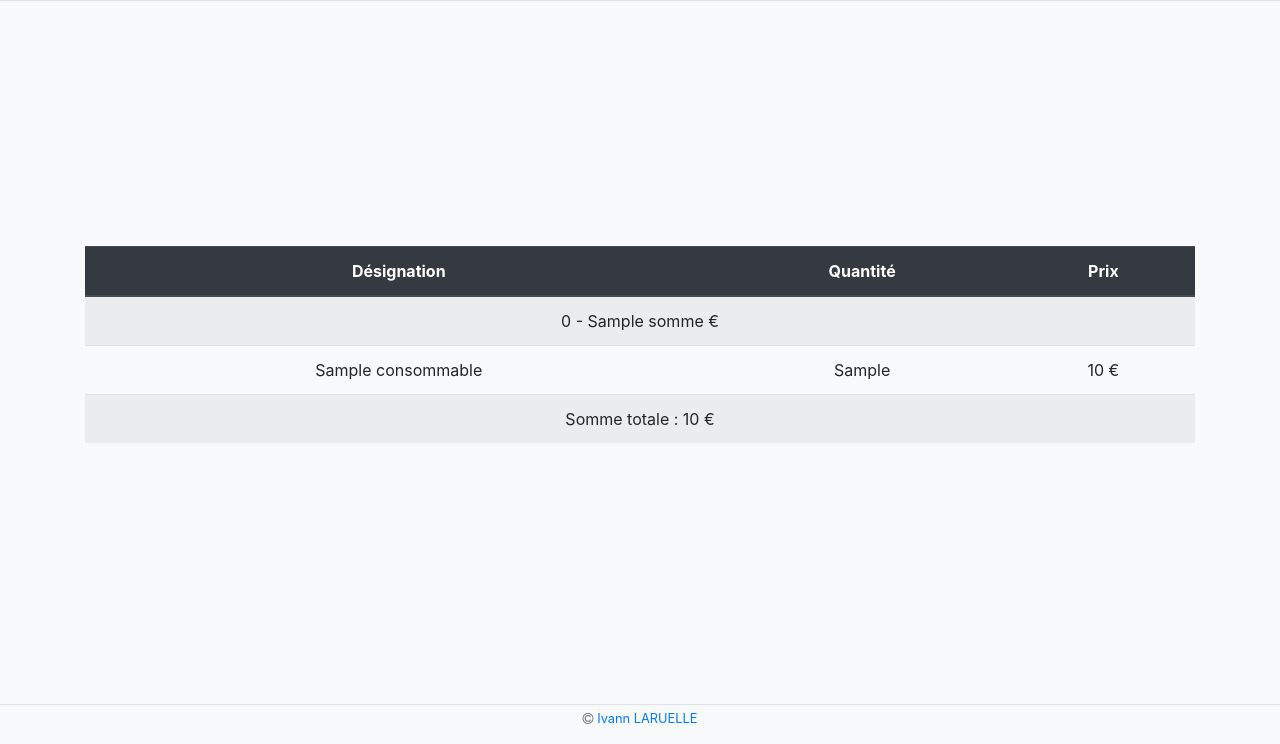
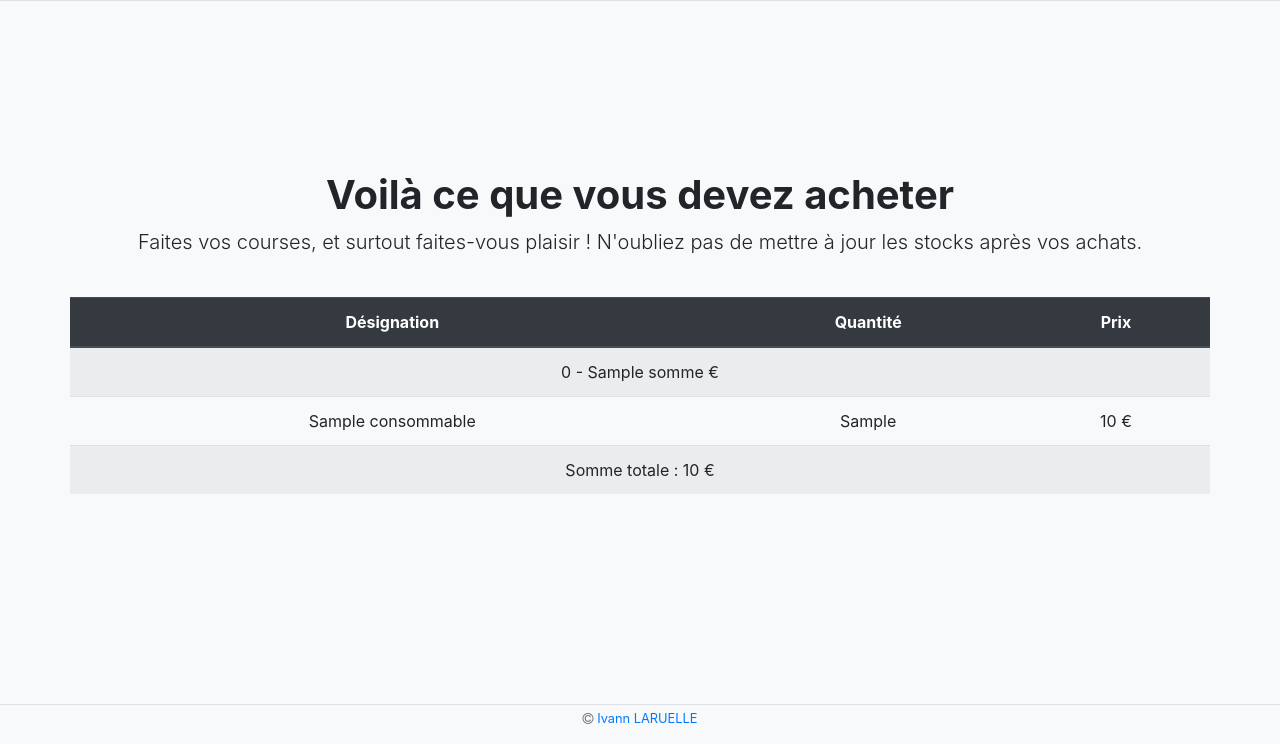
Before and after one commit to larueli/stock, a Symfony app: template templates/courses.html.twig in a window 1280 px wide. Shown: the part 56-800 px from the top of the page. Run offline with Twig, Linux system fonts and the light colour scheme; the template is opened without the code that fills it: most values are stand-ins (such as "Sample title", 1, 10 or a date in 2020); some libraries are stand-ins or nearby versions.

Commit message:
add text

```diff
--- a/src/Controller/FrontController.php
+++ b/src/Controller/FrontController.php
@@ -55,7 +55,8 @@ class FrontController extends AbstractController
                 $prix = $nbPackAAcheter * $consommable->getPrixPaquet();
                 $tableau[$categorie->getNom()]["somme"] += $prix;
                 $prixTotal += $prix;
-                $tableau[$categorie->getNom()]["produits"][] = ["consommable" => $consommable, "nbPackAAcheter" => $nbPackAAcheter, "prix" => $prix];
+                if ($prix != 0)
+                    $tableau[$categorie->getNom()]["produits"][] = ["consommable" => $consommable, "nbPackAAcheter" => $nbPackAAcheter, "prix" => $prix];
             }
         }
         //dd($tableau);
--- a/templates/courses.html.twig
+++ b/templates/courses.html.twig
@@ -2,6 +2,14 @@
 {% block title %}Courses{% endblock %}
 {% block content %}
     <div class="container my-auto">
+        <div class="row">
+            <div class="col mx-auto">
+                <h1 class="cover-heading"><b>Voilà ce que vous devez acheter</b><br></h1>
+                <p class="lead">Faites vos courses, et surtout faites-vous plaisir ! N'oubliez pas de mettre à jour les
+                    stocks après vos achats.</p>
+            </div>
+        </div>
+        <div class="row my-4">
             <table class="table table-striped table-hover">
                 <thead class="thead-dark">
                 <th scope="col">Désignation</th>
@@ -30,4 +38,5 @@
                 </tbody>
             </table>
         </div>
+    </div>
 {% endblock %}
```
Also changed, not shown: 1 other file. Lines whose indentation alone changed are shown as unchanged.
